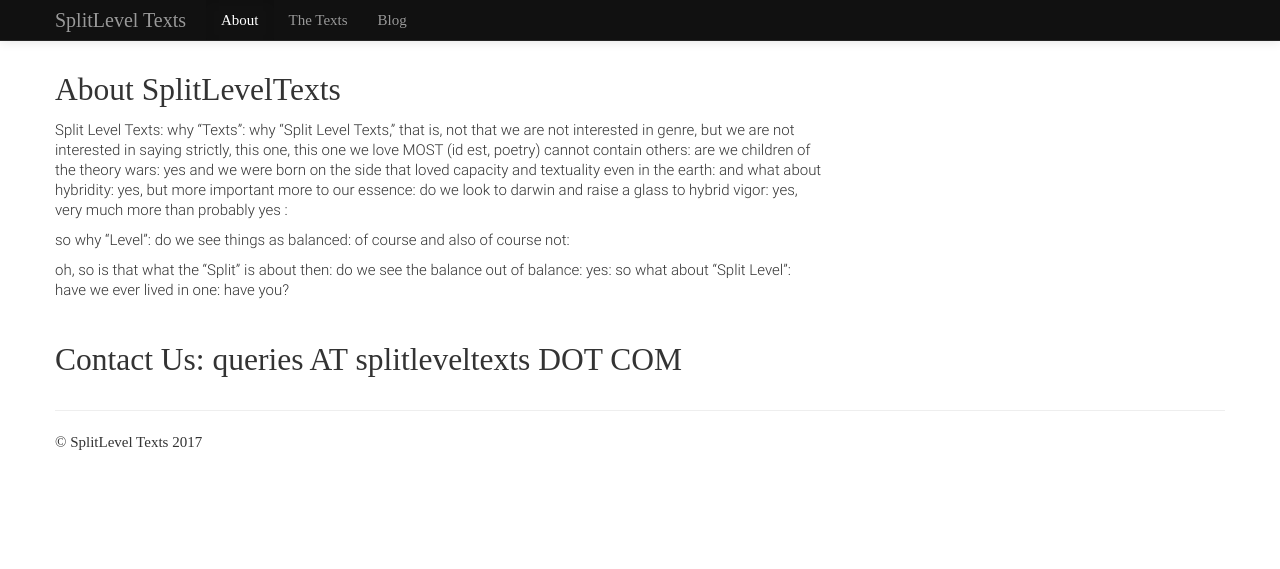
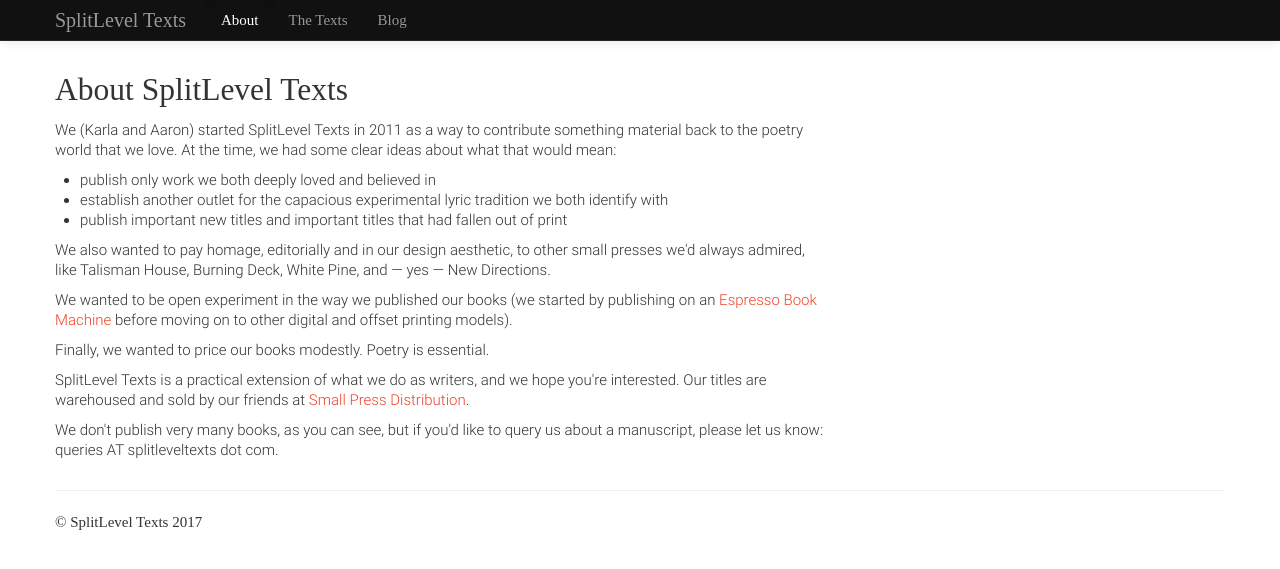
Before and after one commit to splitleveltexts/splitleveltexts.github.io, a Jekyll site: the page built from about/index.html, in a window 1280 px wide. Shown: the top 569 px of the page. Built offline with Jekyll 4.4.1, drawn with Linux system fonts in a browser that asks for light colours; some web fonts are replaced.

Commit message:
Update index.html

```diff
--- a/about/index.html
+++ b/about/index.html
@@ -8,12 +8,25 @@ blog: passive
 	<!-- Single row for 2 columns on About page -->
 	<div class="row">
 		<div class="span8">
-			<h2>About SplitLevelTexts</h2>
-			<p>Split Level Texts: why “Texts”: why “Split Level Texts,” that is, not that we are not interested in genre, but we are not interested in saying strictly, this one, this one we love MOST (id est, poetry) cannot contain others: are we children of the theory wars: yes and we were born on the side that loved capacity and textuality even in the earth: and what about hybridity: yes, but more important more to our essence: do we look to darwin and raise a glass to hybrid vigor: yes, very much more than probably yes :</p>
-			<p>so why “Level”: do we see things as balanced: of course and also of course not: </p>
-			<p>oh, so is that what the “Split” is about then: do we see the balance out of balance: yes: so what about “Split Level”: have we ever lived in one: have you?</p>
-		<br>
-		<h2>Contact Us: queries AT splitleveltexts DOT COM</h2>
+			<h2>About SplitLevel Texts</h2>
+
+<p>We (Karla and Aaron) started SplitLevel Texts in 2011 as a way to contribute something material back to the poetry world that we love. At the time, we had some clear ideas about what that would mean:</p>
+<ul>
+<li>publish only work we both deeply loved and believed in</li>
+<li>establish another outlet for the capacious experimental lyric tradition we both identify with</li>
+<li>publish important new titles and important titles that had fallen out of print</li>
+</ul>
+
+<p>We also wanted to pay homage, editorially and in our design aesthetic, to other small presses we'd always admired, like Talisman House, Burning Deck, White Pine, and — yes — New Directions.</p>
+
+<p>We wanted to be open experiment in the way we published our books (we started by publishing on an <a href="https://en.wikipedia.org/wiki/Espresso_Book_Machine">Espresso Book Machine</a> before moving on to other digital and offset printing models).</p>
+
+<p>Finally, we wanted to price our books modestly. Poetry is essential.</p>
+
+<p>SplitLevel Texts is a practical extension of what we do as writers, and we hope you're interested. Our titles are warehoused and sold by our friends at <a href="http://www.spdbooks.org/">Small Press Distribution</a>.</p>
+
+<p>We don't publish very many books, as you can see, but if you'd like to query us about a manuscript, please let us know: queries AT splitleveltexts dot com.</p>
+
 
 		</div><!-- /.span8 -->
 
```
